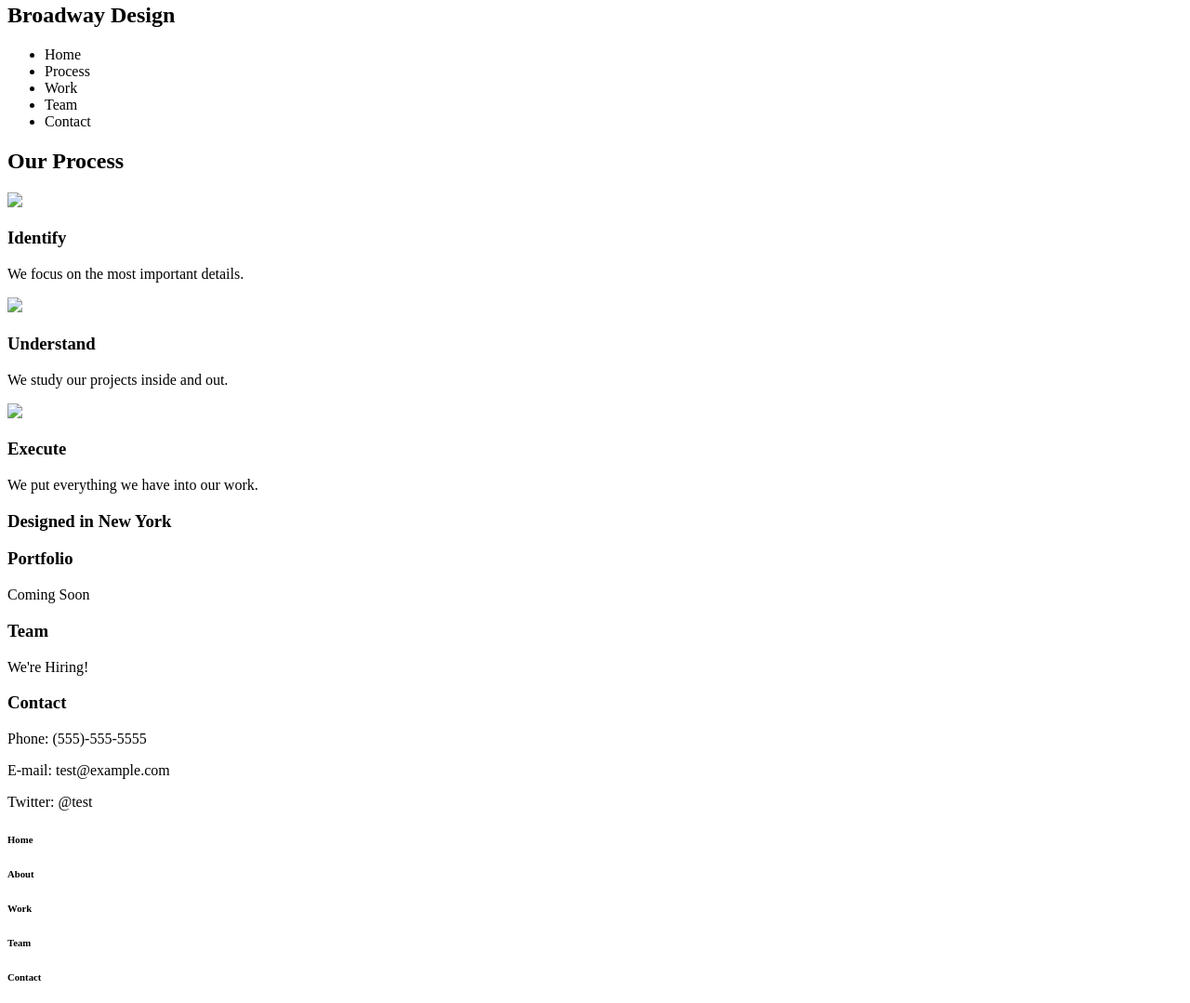
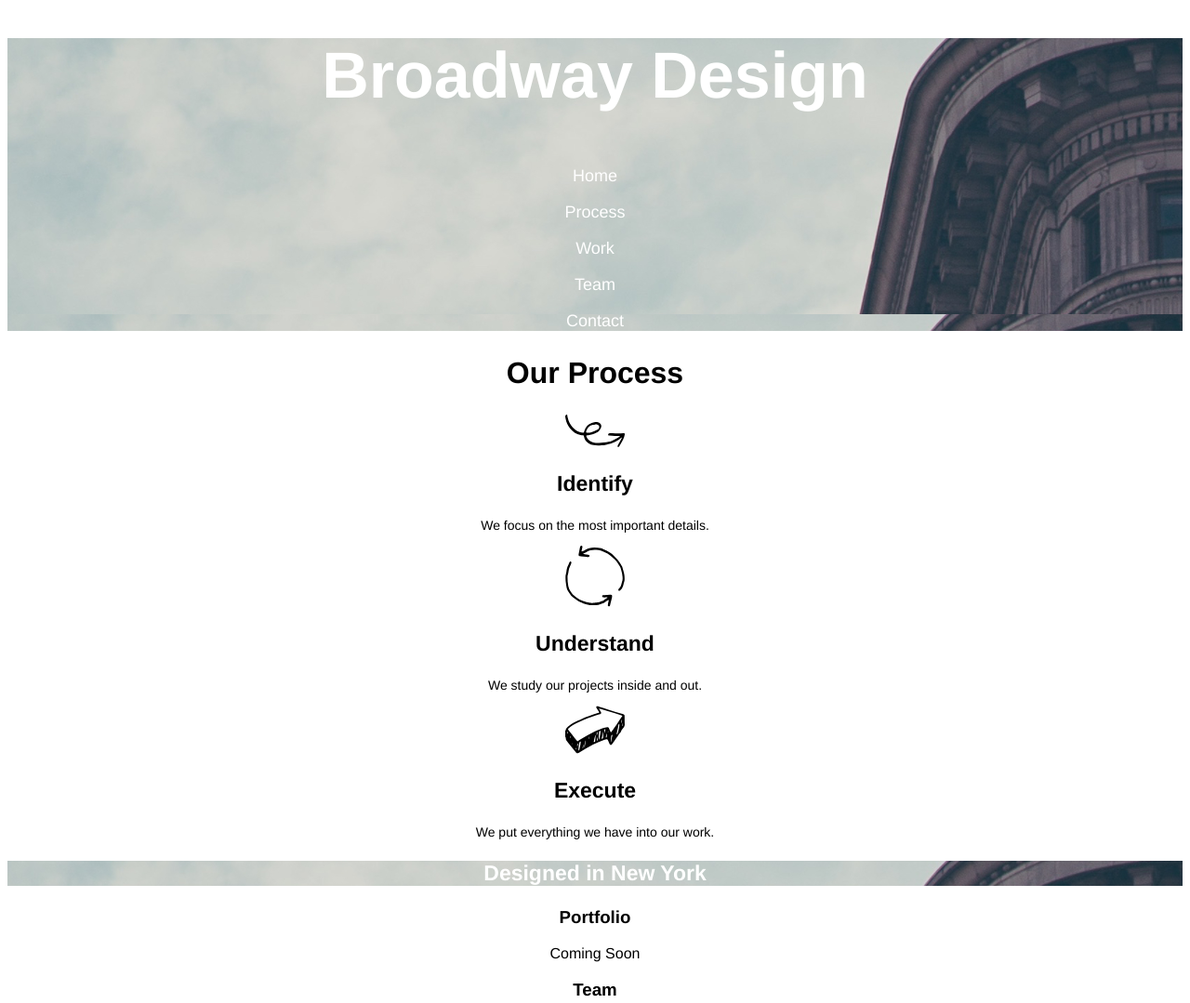
Before and after one commit to caravl/broadway, a plain HTML site: page index.html in a window 1280 px wide. Shown: the part 17-1096 px from the top of the page at 93% size. Drawn offline with Linux system fonts and the light colour scheme.

Commit message:
add css styles

```diff
--- a/index.html
+++ b/index.html
@@ -9,31 +9,29 @@
 
   <div class="heading">
     <nav>
-      <h1>Broadway Design</h1>
-      <ul>
-        <li>Home</li>
-        <li>Process</li>
-        <li>Work</li>
-        <li>Team</li>
-        <li>Contact</li>
-      </ul>
+      <h2>Broadway Design</h2>
+        <p>Home</p>
+        <p>Process</p>
+        <p>Work</p>
+        <p>Team</p>
+        <p>Contact</p>
     </nav>
   </div>
 
   <div class="process">
     <h2>Our Process</h2>
     <p>
-      <img src=".resources/images/identify.svg"/>
+      <img src="./resources/images/identify.svg"/>
       <h3>Identify</h3>
       <p>We focus on the most important details.</p>
     </p>
     <p>
-      <img src=".resources/images/undertand.svg"/>
+      <img src="./resources/images/understand.svg"/>
       <h3>Understand</h3>
       <p>We study our projects inside and out.</p>
     </p>
     <p>
-      <img src=".resources/images/execute.svg"/>
+      <img src="./resources/images/execute.svg"/>
       <h3>Execute</h3>
       <p>We put everything we have into our work.</p>
     </p>
@@ -61,11 +59,8 @@
   </div>
 
   <div class="footer">
-    <h6>Home</h6>
-    <h6>About</h6>
-    <h6>Work</h6>
-    <h6>Team</h6>
-    <h6>Contact</h6>
+    <h4>© Broadway 2016 <a id="link" href="#home">Home</a> <a id="link" href="#about">About</a> <a id="link" href="#work">Work</a> <a id="link" href="#team">Team</a> <a id="link" href="#contact">Contact</a></h4>
+  </div>
 
   </body>
 </html>
--- a/resources/css/style.css
+++ b/resources/css/style.css
@@ -0,0 +1,50 @@
+body {
+  text-align: center;
+  font-family: Helvetica;
+}
+
+.heading,
+.designedin {
+  background-image: url("../images/background-the-flatiron-building.png");
+}
+.heading h2 {
+  font-size: 70px;
+  font-weight: bold;
+  color: white;
+}
+
+.heading p {
+  font-size: 18px;
+  color: white;
+}
+
+.process h2 {
+  font-size: 32px;
+  font-weight: bold;
+}
+
+.process h3 {
+  font-size: 23px;
+  font-weight: bold;
+}
+
+.process p {
+  font-size: 14px;
+}
+
+.designedin h3 {
+  font-size: 23px;
+  font-weight: 23px;
+  color: white;
+}
+
+.footer {
+  text-align: left;
+  font-size: 11px;
+  color: white;
+  background-color: dimgray;
+}
+
+#link {
+  font-size: 18px;
+}
```
